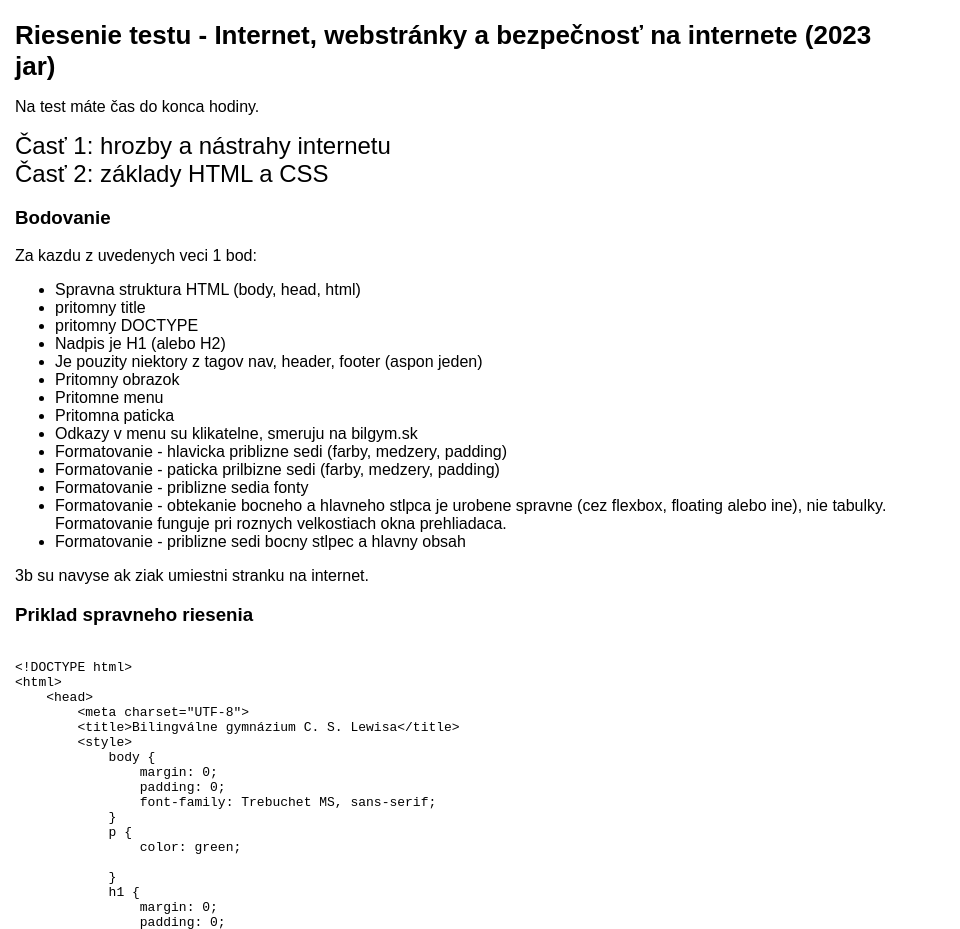
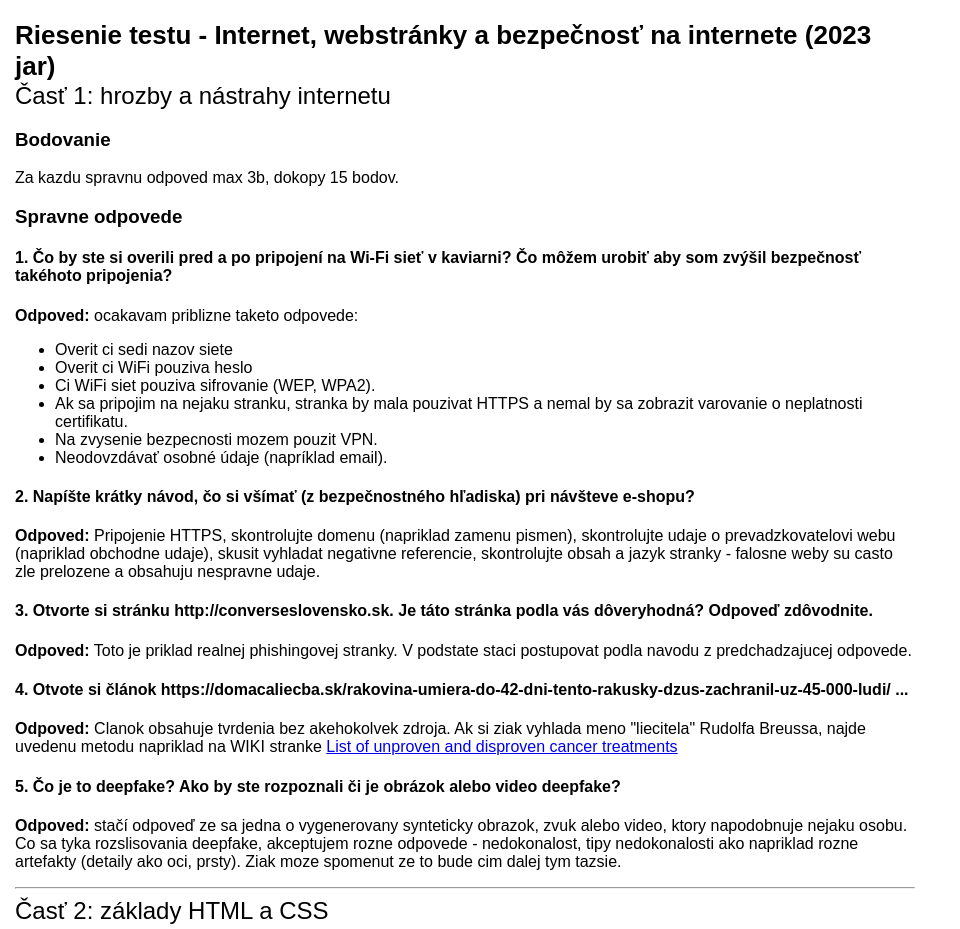
Before and after one commit to miroslavsvitok/miroslavsvitok.github.io, a plain HTML site: page riesenie.html in a window 1280 px wide. Shown: the top 929 px of the page, without its empty margins (0-960 px from the left). Drawn offline with Linux system fonts and the light colour scheme.

Commit message:
Index and riesenie

```diff
--- a/riesenie.html
+++ b/riesenie.html
@@ -34,9 +34,7 @@
 
             }
 
-            a {
-                color: black
-            }
+
             #content {
                 padding-top: 20px;
                 padding-bottom: 20px;
@@ -56,12 +54,58 @@
     <body>
         <section id="content">
             <h1>Riesenie testu - Internet, webstránky a bezpečnosť na internete (2023 jar)</h1>
-            <p>Na test máte čas do konca hodiny.</p>
 
             <h2>Časť 1: hrozby a nástrahy internetu</h2>
+
+            <h3>Bodovanie</h3>
+            <p>
+                Za kazdu spravnu odpoved max 3b, dokopy 15 bodov.
+            </p>
+
+            <h3>Spravne odpovede</h3>
+
+            <h4>1. Čo by ste si overili pred a po pripojení na Wi-Fi sieť v kaviarni? Čo môžem urobiť aby som zvýšil bezpečnosť takéhoto pripojenia?
+            </h4>
+            <p><b>Odpoved:</b> ocakavam priblizne taketo odpovede:
+            </p>
+            <ul>
+                <li>Overit ci sedi nazov siete</li>
+                <li>Overit ci WiFi pouziva heslo</li>
+                <li>Ci WiFi siet pouziva sifrovanie (WEP, WPA2).</li>
+                <li>Ak sa pripojim na nejaku stranku, stranka by mala pouzivat HTTPS a nemal by sa zobrazit varovanie o neplatnosti certifikatu.</li>
+                <li>Na zvysenie bezpecnosti mozem pouzit VPN.</li>
+                <li>Neodovzdávať osobné údaje (napríklad email).</li>
+            </ul>
+
+            <h4>2. Napíšte krátky návod, čo si všímať (z bezpečnostného hľadiska) pri návšteve e-shopu?
+            </h4>
+
+            <p><b>Odpoved:</b> Pripojenie HTTPS, skontrolujte domenu (napriklad zamenu pismen), skontrolujte udaje o prevadzkovatelovi webu (napriklad obchodne udaje), skusit vyhladat negativne referencie, skontrolujte obsah a jazyk stranky - falosne weby su casto zle prelozene a obsahuju nespravne udaje.</p>
+
+            <h4>3. Otvorte si stránku http://converseslovensko.sk. Je táto stránka podla vás dôveryhodná? Odpoveď zdôvodnite.
+            </h4>
+
+            <p><b>Odpoved:</b> Toto je priklad realnej phishingovej stranky. V podstate staci postupovat podla navodu z predchadzajucej odpovede.</p>
+
+            <h4>4. Otvote si článok https://domacaliecba.sk/rakovina-umiera-do-42-dni-tento-rakusky-dzus-zachranil-uz-45-000-ludi/ ...
+            </h4>
+
+            <p><b>Odpoved:</b> Clanok obsahuje tvrdenia bez akehokolvek zdroja. Ak si ziak vyhlada meno "liecitela" Rudolfa Breussa, najde uvedenu metodu napriklad na WIKI stranke <a href="https://en.wikipedia.org/wiki/List_of_unproven_and_disproven_cancer_treatments">List of unproven and disproven cancer treatments</a>
+            </p>
+
+            <h4>5. Čo je to deepfake? Ako by ste rozpoznali či je obrázok alebo video deepfake?
+            </h4>
+
+            <p><b>Odpoved:</b> stačí odpoveď ze sa jedna o vygenerovany synteticky obrazok, zvuk alebo video, ktory napodobnuje nejaku osobu.
+                Co sa tyka rozslisovania deepfake, akceptujem rozne odpovede - nedokonalost, tipy nedokonalosti ako napriklad rozne artefakty (detaily ako oci, prsty).
+                Ziak moze spomenut ze to bude cim dalej tym tazsie.
+            </p>
+
+            <hr />
+
             <h2>Časť 2: základy HTML a CSS</h2>
             <h3>Bodovanie</h3>
-            Za kazdu z uvedenych veci 1 bod:
+            Za kazdu z uvedenych veci 1 bod. Dokopy 14 bodov (3 bonusove).
             <ul>
                 <li>Spravna struktura HTML (body, head, html)</li>
                 <li>pritomny title</li>
```
Also changed, not shown: index.html (+5 -5 lines).
